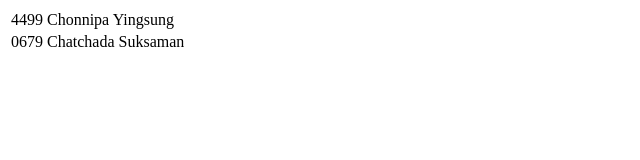
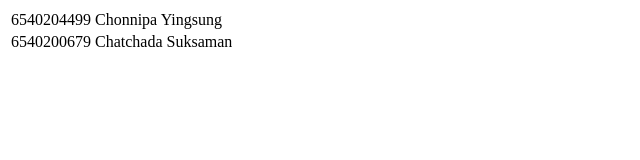
Before and after one commit to MilkMily/tast3.3, a plain HTML site: page index.html in a window 1280 px wide. Shown: the whole page, without its empty margins (0-640 px from the left). Drawn offline with Linux system fonts and the light colour scheme.

Commit message:
branch hotfix_change_full_code

```diff
--- a/index.html
+++ b/index.html
@@ -7,10 +7,10 @@
     <body>
         <table>
             <tr>
-                <td>4499</td><td>Chonnipa Yingsung</td>
+                <td>6540204499</td><td>Chonnipa Yingsung</td>
             </tr>
             <tr>
-                <td>0679</td><td>Chatchada Suksaman</td>
+                <td>6540200679</td><td>Chatchada Suksaman</td>
             </tr>
         </table>
     </body>
```
